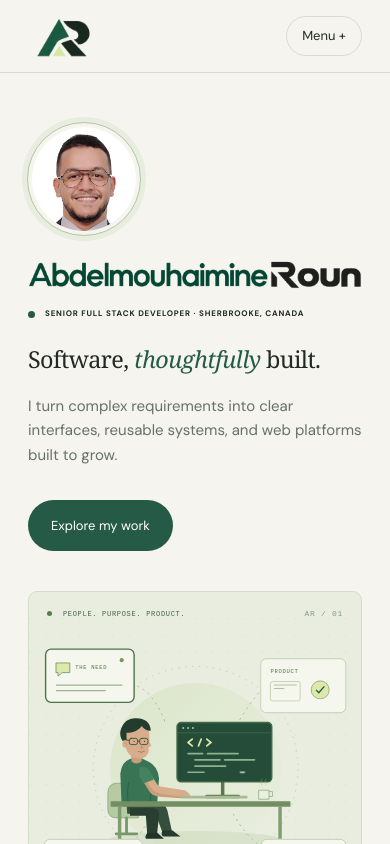
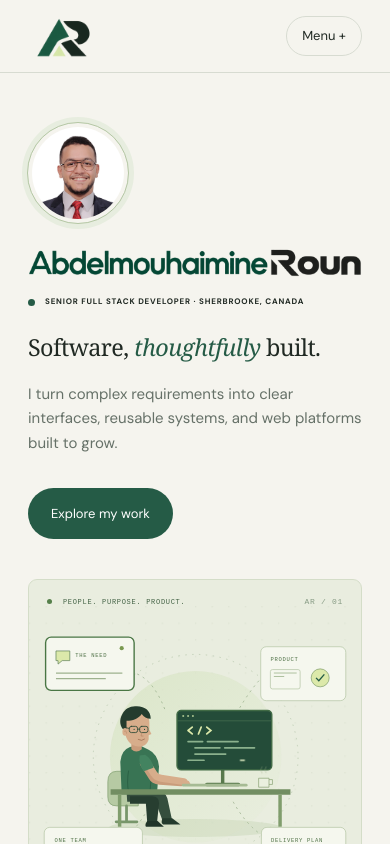
Before and after one commit to abdouroun/Portfolio, a React (Vite) app: page / in a window 390 px wide. Shown: the top 844 px of the page. Built offline with nearby package versions, Linux system fonts and the light colour scheme.

Commit message:
Adjust portrait sizing and responsive crop

```diff
--- a/src/styles.css
+++ b/src/styles.css
@@ -1992,8 +1992,8 @@ nav {
 
 /* A compact portrait brings a face to the name without replacing the illustration. */
 .hero-portrait {
-    width: 128px;
-    height: 128px;
+    width: 120px;
+    height: 120px;
     margin-bottom: 25px;
     padding: 0;
     overflow: hidden;
@@ -2009,17 +2009,26 @@ nav {
     width: 100%;
     height: 100%;
     object-fit: cover;
-    object-position: center 15%;
-    transform: scale(1.45);
+    object-position: center 28%;
+    transform: scale(1.1);
     border-radius: 50%;
+}
+@media (max-width: 900px) {
+    .hero-portrait {
+        width: 110px;
+        height: 110px;
+        margin-bottom: 24px;
+    }
 }
 @media (max-width: 650px) {
     .hero-portrait {
-        width: 112px;
-        height: 112px;
+        width: 100px;
+        height: 100px;
         margin-bottom: 24px;
     }
 }
+
+
 @media (prefers-reduced-motion: reduce) {
     .hero-portrait {
         animation: none;
```
